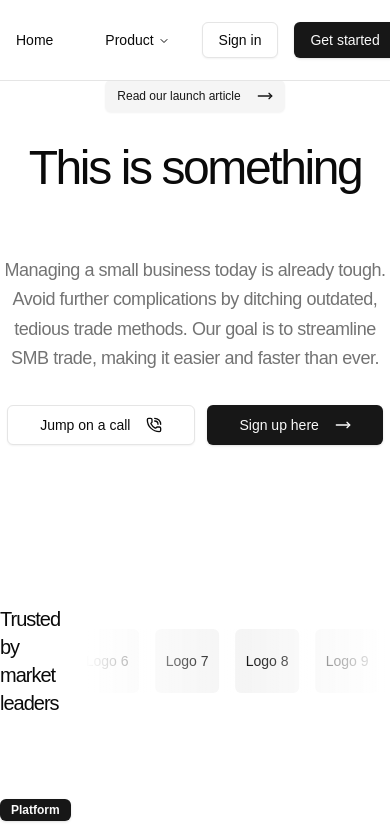
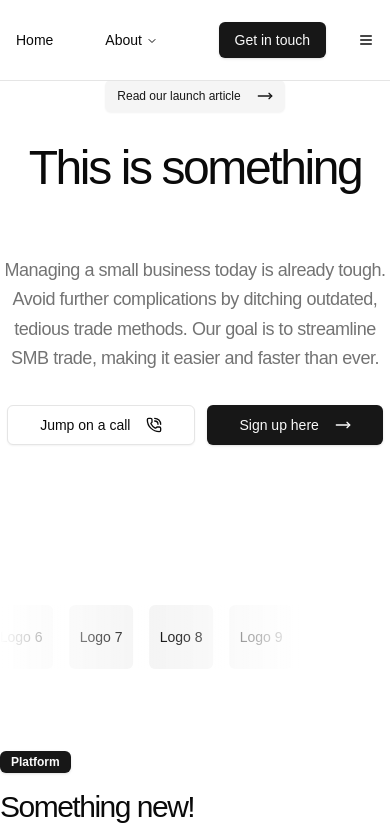
Before and after one commit to meghd9/minimalistic-portfolio, a Next.js app: page / in a window 390 px wide. Shown: the top 838 px of the page. Built offline with nearby package versions, Linux system fonts and the light colour scheme.

Commit message:
Fixing and editing styles in header

```diff
--- a/components/Case.tsx
+++ b/components/Case.tsx
@@ -32,7 +32,7 @@ return (
     <div className="w-full py-20 lg:py-40">
     <div className="container mx-auto">
         <div className="grid grid-cols-5 gap-10 items-center">
-        <h3 className="text-xl tracking-tighter lg:max-w-xl font-regular text-left">
+        <h3 className="text-xl tracking-tighter hidden md:inline lg:max-w-xl font-regular text-left">
             Trusted by market leaders
         </h3>
         <div className="relative w-full col-span-4">
--- a/components/Header.tsx
+++ b/components/Header.tsx
@@ -21,8 +21,8 @@ export const Header = () => {
       description: "",
     },
     {
-      title: "Product",
-      description: "Managing a small business today is already tough.",
+      title: "About",
+      description: "Let's evolve with the evolving landscape.",
       items: [
         {
           title: "Reports",
@@ -73,9 +73,9 @@ export const Header = () => {
                                 {item.description}
                               </p>
                             </div>
-                            <Button size="sm" className="mt-10">
-                              Book a call today
-                            </Button>
+                            {/* <Button size="sm" className="mt-10">
+                            Get in touch
+                            </Button> */}
                           </div>
                           <div className="flex flex-col text-sm h-full justify-end">
                             {item.items?.map((subItem) => (
@@ -99,12 +99,12 @@ export const Header = () => {
           </NavigationMenu>
         </div>
         <div className="flex justify-end w-full gap-4">
-          <Button variant="ghost" className="hidden md:inline">
+          {/* <Button variant="ghost" className="hidden md:inline">
             Book a demo
-          </Button>
+          </Button> */}
           <div className="border-r hidden md:inline"></div>
-          <Button variant="outline">Sign in</Button>
-          <Button>Get started</Button>
+          {/* <Button variant="outline">Sign in</Button> */}
+          <Button>Get in touch</Button>
         </div>
         <div className="flex w-12 shrink lg:hidden items-end justify-end">
           <Button variant="ghost" onClick={() => setOpen(!isOpen)}>
```
